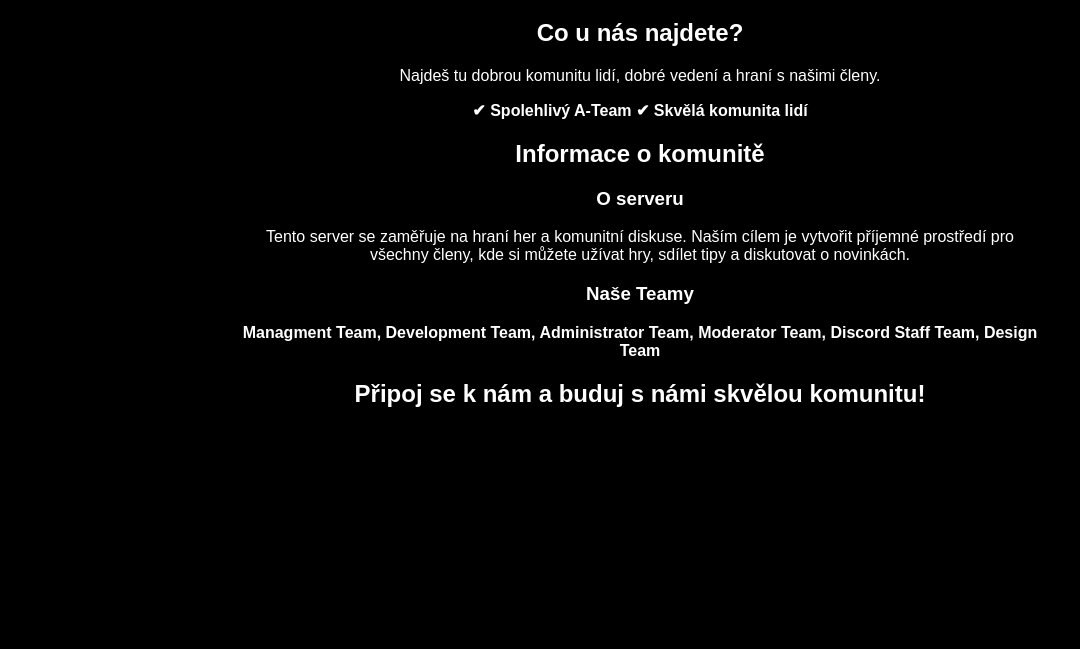
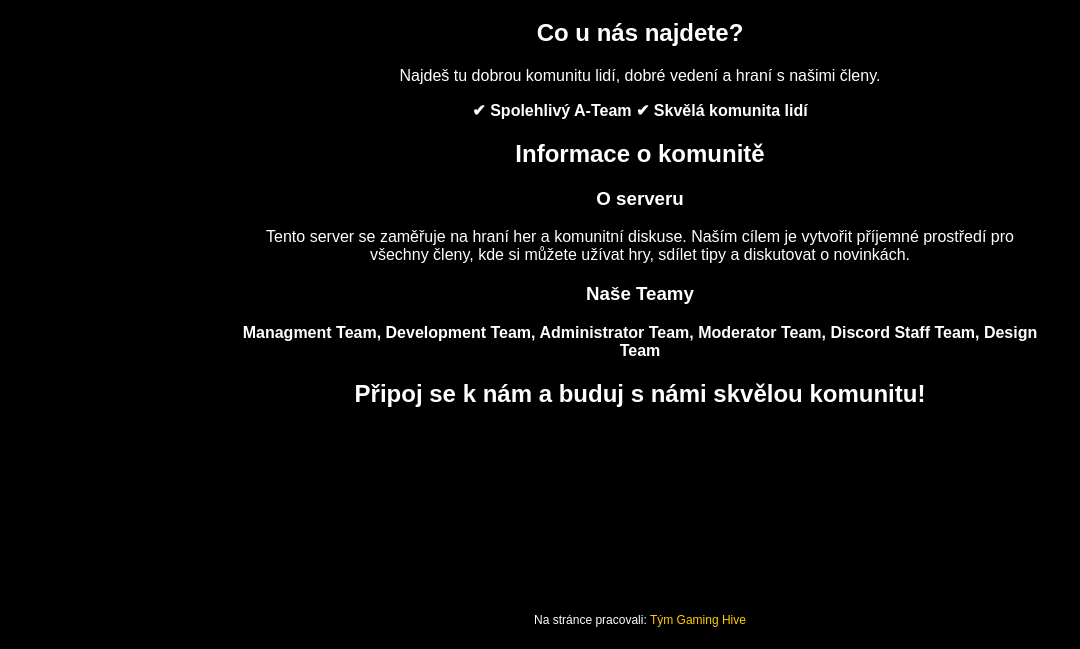
Before and after one commit to Gaminghive-official/gaminghive-official.github.io, a plain HTML site: page zacatek.html in a window 1280 px wide. Shown: the part 151-800 px from the top of the page, without its empty margins (0-1080 px from the left). Drawn offline with Linux system fonts and the light colour scheme.

Commit message:
Update zacatek.html

```diff
--- a/zacatek.html
+++ b/zacatek.html
@@ -54,6 +54,21 @@
             margin-right: auto;
             text-align: center;
         }
+        .credits {
+            text-align: center;
+            font-size: 12px;
+            color: #fff;
+            position: absolute;
+            bottom: 10px;
+            width: 100%;
+        }
+        .credits a {
+            color: #ffcc00;
+            text-decoration: none;
+        }
+        .credits a:hover {
+            text-decoration: underline;
+        }
         @media (max-width: 768px) {
             .nav-bar {
                 flex-direction: row;
@@ -83,7 +98,6 @@
             <a href="https://www.twitch.tv/cmelakytcze" target="_blank">Twitch</a>
             <a href="https://discord.gg/fUA9b5zfCW" target="_blank">Discord</a>
             <a href="nase_projekty.html">Naše Projekty</a>
-
         </div>
     </div>
     <div class="content">
@@ -99,11 +113,15 @@
         <h2>Připoj se k nám a buduj s námi skvělou komunitu!</h2>
     </div>
 
+    <!-- Malý text na konec stránky -->
+    <div class="credits">
+        <p>Na stránce pracovali: <a href="pracovali.html" target="_blank">Tým Gaming Hive</a></p>
+    </div>
+
     <script>
         window.addEventListener('contextmenu', function(event) {
             event.preventDefault();
         });
     </script>
-
 </body>
 </html>
```
